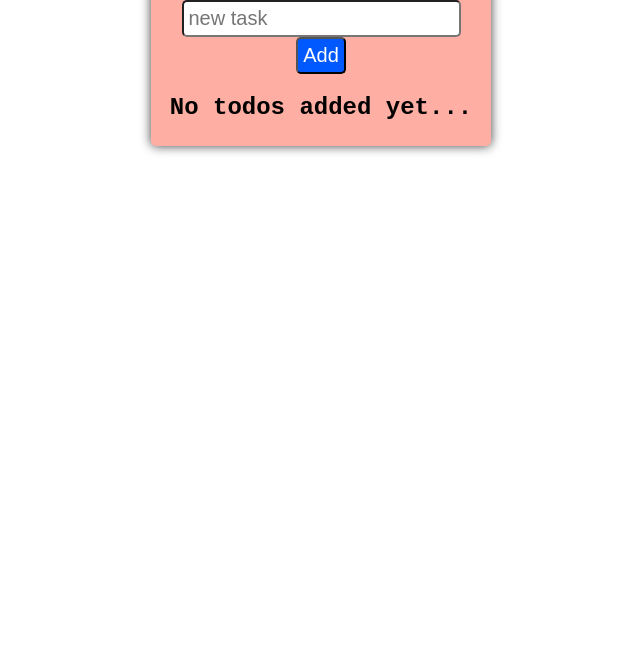
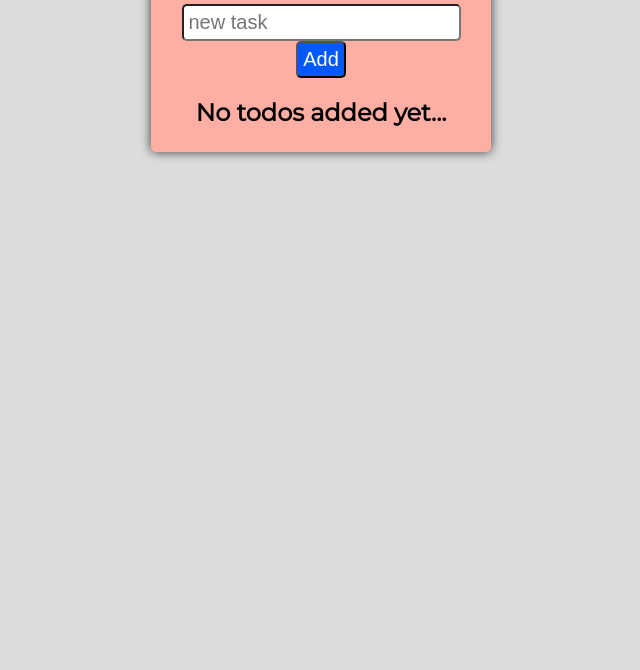
Before and after one commit to iliev-nikola/todo-list-app, a website: page index.html in a window 1280 px wide. Shown: the part 130-800 px from the top of the page, without its empty margins (319-959 px from the left). Drawn offline with nearby package versions, Linux system fonts and the light colour scheme.

Commit message:
changing general font and body background color

```diff
--- a/assets/css/style.css
+++ b/assets/css/style.css
@@ -1,6 +1,7 @@
 body {
   text-align: center;
-  font-family: monospace;
+  background-color: gainsboro;
+  font-family: "Montserrat", sans-serif;
 }
 
 #main {
--- a/assets/js/userController.js
+++ b/assets/js/userController.js
@@ -1,6 +1,7 @@
 (function () {
     // initial print of todo list
     utils.printTodos();
+    onTodoClick();
 
     // on submit
     SUBMIT_BTN.addEventListener('click', (e) => {
--- a/index.html
+++ b/index.html
@@ -8,6 +8,10 @@
             href="https://use.fontawesome.com/releases/v5.15.1/css/all.css"
             integrity="sha384-vp86vTRFVJgpjF9jiIGPEEqYqlDwgyBgEF109VFjmqGmIY/Y4HV4d3Gp2irVfcrp"
             crossorigin="anonymous">
+        <link rel="preconnect" href="https://fonts.gstatic.com">
+        <link
+            href="https://fonts.googleapis.com/css2?family=Montserrat&display=swap"
+            rel="stylesheet">
         <link rel="stylesheet" href="./assets/css/style.css">
     </head>
     <body>
```
Also changed, not shown: assets/screenshots/initial.png, assets/screenshots/todos.png.
